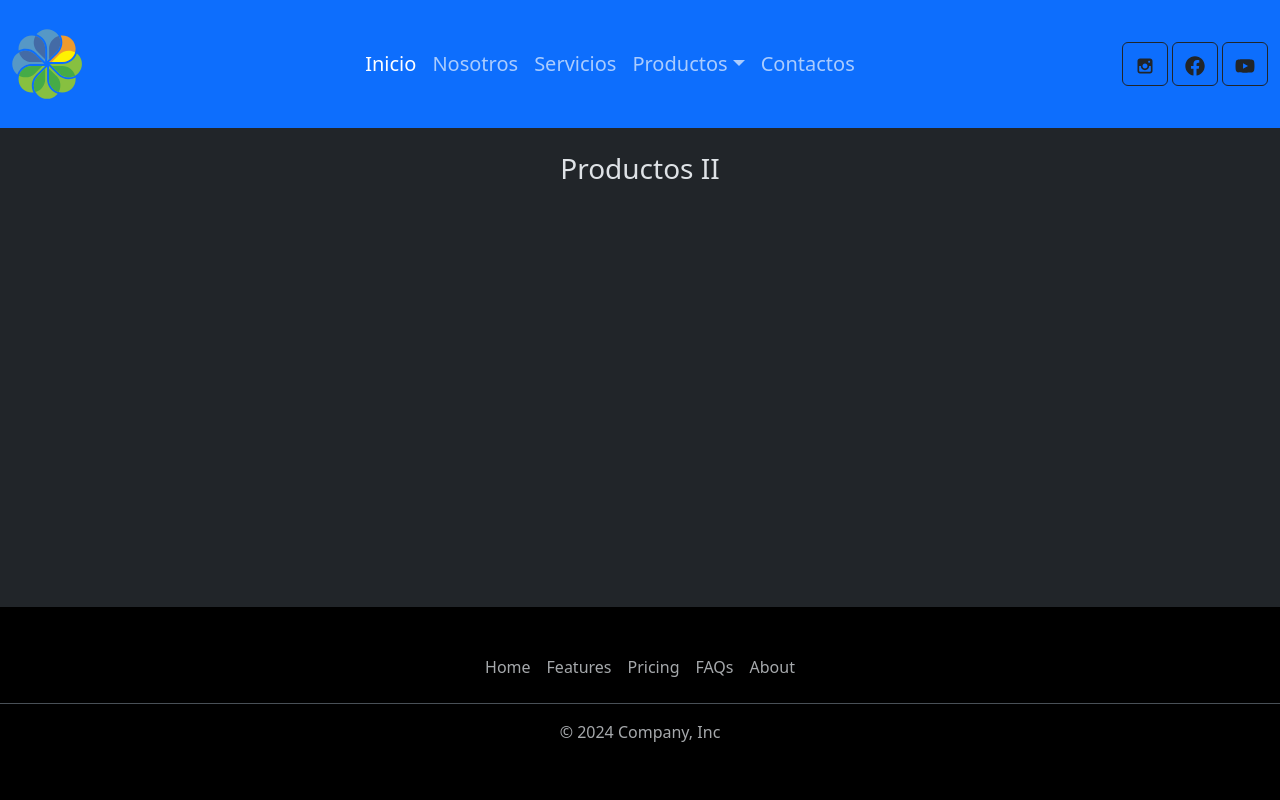
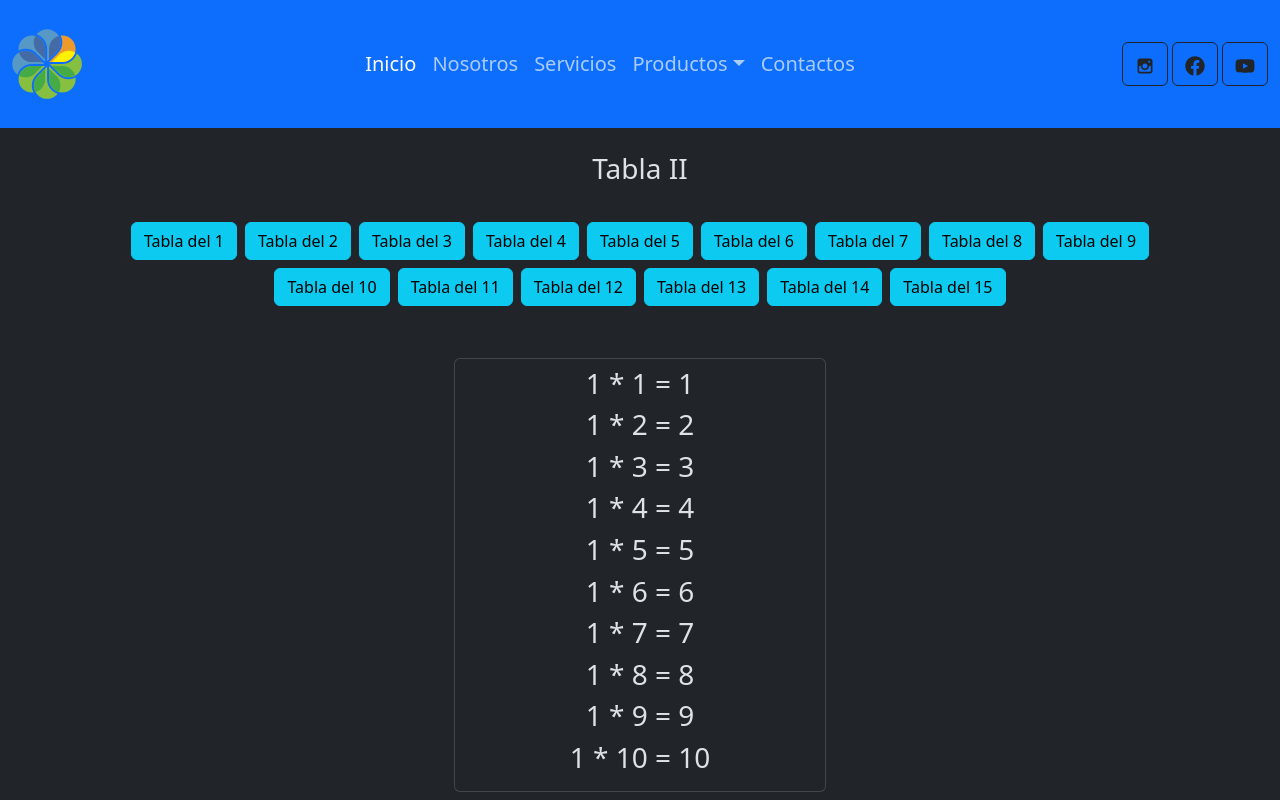
Before and after one commit to profWilliamArte/proyecto0react26112024, a React (Vite) app: page /producto2 in a window 1280 px wide. Shown: the top 800 px of the page. Built offline with nearby package versions, Linux system fonts and the light colour scheme.

Commit message:
proyecto 0 react26112024

```diff
--- a/src/App.jsx
+++ b/src/App.jsx
@@ -9,6 +9,7 @@ import Producto1 from "./pages/(productos)/Producto1"
 import Producto3 from "./pages/(productos)/Producto3"
 import Producto2 from "./pages/(productos)/Producto2"
 import Contactos from "./pages/Contactos"
+import Producto4 from "./pages/(productos)/Producto4"
 
 
 
@@ -26,6 +27,7 @@ const App = () => {
             <Route path="/producto1" element={<Producto1/>}/>
             <Route path="/producto2" element={<Producto2/>}/>
             <Route path="/producto3" element={<Producto3/>}/>
+            <Route path="/producto4" element={<Producto4/>}/>
             <Route path="/contactos" element={<Contactos/>}/>
             <Route path="*" element={<Error404/>}/>
           </Routes>
--- a/src/components/Header.jsx
+++ b/src/components/Header.jsx
@@ -30,7 +30,8 @@ const Header = () => {
             <ul className="dropdown-menu">
                 <li><Link to={"/producto1"} className="dropdown-item" href="#">Producto I</Link></li>
                 <li><Link to={"/producto2"} className="dropdown-item" href="#">Producto II</Link></li>
-                <li><Link to={"/producto3"} className="dropdown-item" href="#">Producto II</Link></li>
+                <li><Link to={"/producto3"} className="dropdown-item" href="#">Producto III</Link></li>
+                <li><Link to={"/producto4"} className="dropdown-item" href="#">Producto IV</Link></li>
             </ul>
             </li>
             <li className="nav-item">
--- a/src/pages/(productos)/Producto1.jsx
+++ b/src/pages/(productos)/Producto1.jsx
@@ -1,9 +1,29 @@
-
+import { useState } from "react";
 
 const Producto1 = () => {
+  const [tablaSeleccionada, setTablaSeleccionada] = useState(1);
+
+function otronumero(n){
+  setTablaSeleccionada(n)
+}
   return (
-    <h3 className="text-center py-4">Producto I</h3>
-  )
-}
+    <div className="container">
+      <h3 className="text-center py-4">Tabla I</h3>
+      <div className="text-center">
+        {[1, 2, 3, 4, 5, 6, 7, 8, 9, 10].map(b => (
+          <a key={b} href="#" className="btn btn-danger m-1" onClick={() => otronumero(b)}>
+            Tabla del {b}
+          </a>
+        ))}
+      </div>
+      <div className="col-md-4 mx-auto text-center card my-5 p-2">
+       {[1, 2, 3, 4, 5, 6, 7, 8, 9, 10].map(n => (
+          <h3 key={n}>{tablaSeleccionada} * {n} = {tablaSeleccionada * (n)}</h3>
+        ))}
+      </div>
 
-export default Producto1
+    </div>
+  );
+};
+
+export default Producto1;
--- a/src/pages/(productos)/Producto2.jsx
+++ b/src/pages/(productos)/Producto2.jsx
@@ -1,9 +1,31 @@
-
+import { useState } from "react";
 
 const Producto2 = () => {
+  const [tablaSeleccionada, setTablaSeleccionada] = useState(1);
+  const botones=[1,2,3,4,5,6,7,8,9,10,11,12,13,14,15];
+  const tabla=[1,2,3,4,5,6,7,8,9,10];
+
+function otronumero(n){
+  setTablaSeleccionada(n)
+}
   return (
-    <h3 className="text-center py-4">Productos II</h3>
-  )
-}
+    <div className="container">
+      <h3 className="text-center py-4">Tabla II</h3>
+      <div className="text-center">
+        {botones.map(b => (
+          <a key={b} href="#" className="btn btn-info m-1" onClick={() => otronumero(b)}>
+            Tabla del {b}
+          </a>
+        ))}
+      </div>
+      <div className="col-md-4 mx-auto text-center card my-5 p-2">
+       {tabla.map(n => (
+          <h3 key={n}>{tablaSeleccionada} * {n} = {tablaSeleccionada * (n)}</h3>
+        ))}
+      </div>
 
-export default Producto2
+    </div>
+  );
+};
+
+export default Producto2;
--- a/src/pages/(productos)/Producto3.jsx
+++ b/src/pages/(productos)/Producto3.jsx
@@ -1,9 +1,33 @@
+import { useState } from "react";
+
+const Producto3 = () => {
+  const [tablaSeleccionada, setTablaSeleccionada] = useState(1);
+
+  const botones = Array.from({ length: 15 }, (_, i) => i + 1); // Genera números del 1 al 15
+  const tabla = Array.from({ length: 10 }, (_, i) => i + 1); // Genera números del 1 al 10
 
 
-const Producto3 = () => {
   return (
-    <h3 className="text-center py-4">Producto III</h3>
-  )
-}
+    <div className="container">
+      <h3 className="text-center py-4">Tabla III</h3>
+      <div className="text-center">
+        {botones.map(b => (
+          <button
+            key={b}
+            className={`btn m-1 ${tablaSeleccionada === b ? 'btn-info' : 'btn-outline-info'}`}
+            onClick={() => setTablaSeleccionada(b)}
+          >
+            Tabla del {b}
+          </button>
+        ))}
+      </div>
+      <div className="col-md-4 mx-auto text-center card my-5 p-2">
+        {tabla.map(n => (
+          <h3 key={n}>{tablaSeleccionada} * {n} = {tablaSeleccionada * n}</h3>
+        ))}
+      </div>
+    </div>
+  );
+};
 
-export default Producto3
+export default Producto3;
--- /dev/null
+++ b/src/pages/(productos)/Producto4.jsx
@@ -0,0 +1,50 @@
+import { useState } from "react";
+
+const Producto4 = () => {
+  const [tablaSeleccionada, setTablaSeleccionada] = useState(1);
+  const [hasta, setHasta] = useState(10); // Estado para controlar hasta dónde mostrar la tabla
+  const botones = Array.from({ length: 15 }, (_, i) => i + 1); // Genera números del 1 al 15
+  const limites = [10, 20, 30, 40, 50]; // Posibles límites para la tabla
+
+  return (
+    <div className="container">
+      <h3 className="text-center py-4">Tabla IV</h3>
+
+      {/* Botones para seleccionar el límite superior */}
+      <div className="text-center py-4">
+        {limites.map(h => (
+          <button
+            key={h}
+            className={`btn m-1 ${hasta === h ? 'btn-success' : 'btn-outline-success'}`}
+            onClick={() => setHasta(h)} // Cambia el límite superior
+          >
+            Hasta {h}
+          </button>
+        ))}
+      </div>
+
+      {/* Botones para seleccionar la tabla de multiplicar */}
+      <div className="text-center">
+        {botones.map(b => (
+          <button
+            key={b}
+            className={`btn m-1 ${tablaSeleccionada === b ? 'btn-info' : 'btn-outline-info'}`}
+            onClick={() => setTablaSeleccionada(b)}
+          >
+            Tabla del {b}
+          </button>
+        ))}
+      </div>
+
+      {/* Renderiza la tabla de multiplicar hasta el límite seleccionado */}
+      <h3 className="text-center py-4">Tabla del {tablaSeleccionada} hasta {hasta}</h3>
+      <div className="col-md-4 mx-auto text-center card my-5 p-2">
+        {Array.from({ length: hasta }, (_, n) => (
+          <h3 key={n + 1}>{tablaSeleccionada} * {n + 1} = {tablaSeleccionada * (n + 1)}</h3>
+        ))}
+      </div>
+    </div>
+  );
+};
+
+export default Producto4;
--- a/vite.config.js
+++ b/vite.config.js
@@ -4,5 +4,5 @@ import react from '@vitejs/plugin-react-swc'
 // https://vite.dev/config/
 export default defineConfig({
   plugins: [react()],
-  base: "https://profWilliamArte.github.io/proyecto0react26112024",
+ // base: "https://profWilliamArte.github.io/proyecto0react26112024",
 })
```
